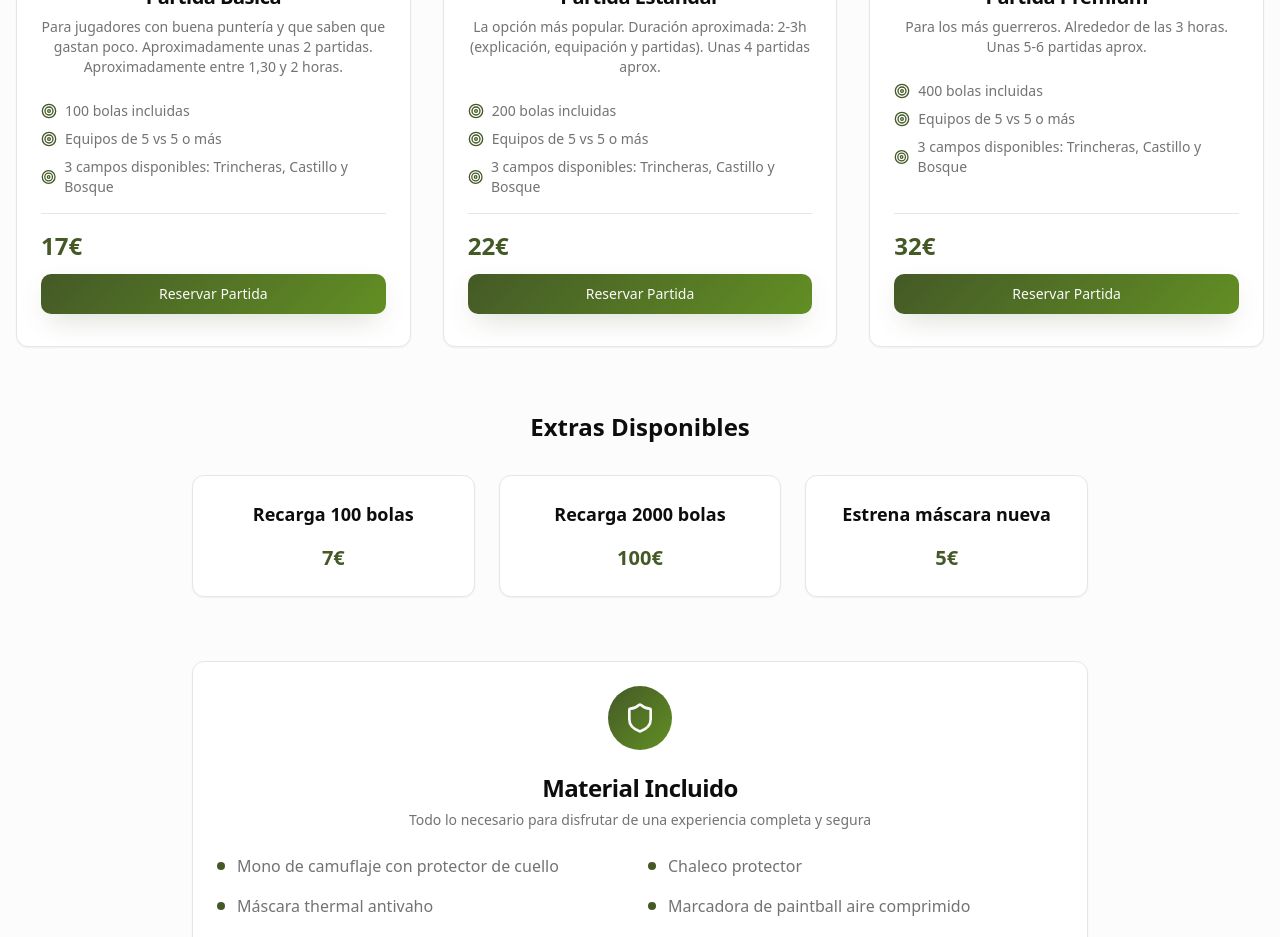
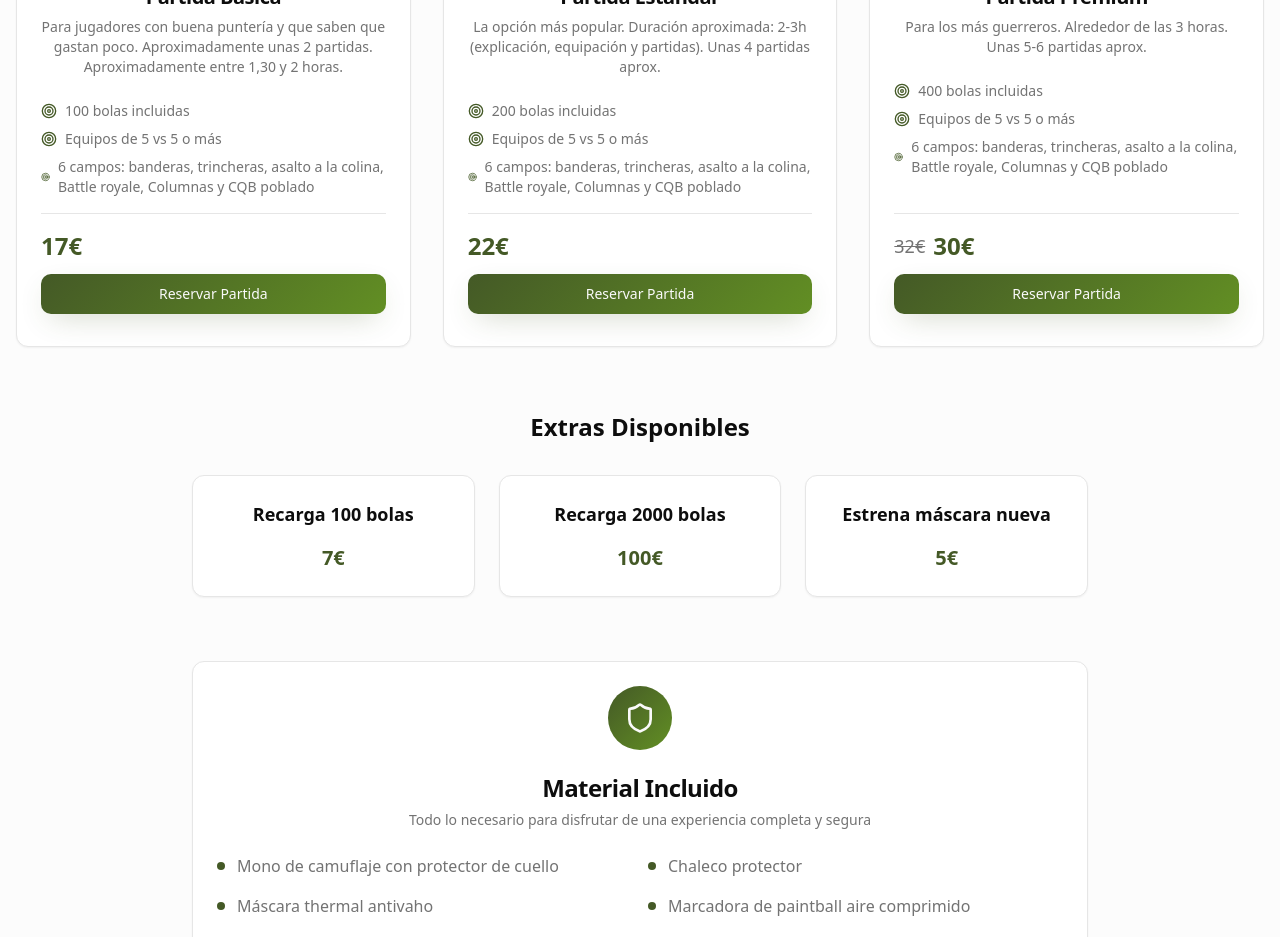
Before and after one commit to talyn-ak/pintura-extrema-web, a React (Vite) app: page / in a window 1280 px wide. Shown: the part 1200-2137 px from the top of the page. Built offline with nearby package versions, Linux system fonts and the light colour scheme.

Commit message:
Update game modes and pricing
Update the "Modalidades de Juego" section to include 6 fields: Banderas, Trincheras, Asalto a la colina, Battle royale, Columnas, and CQB poblado. Change the price of "Partida Premium" to a discounted 30€, showing the original 32€ crossed out.

```diff
--- a/src/components/Services.tsx
+++ b/src/components/Services.tsx
@@ -8,7 +8,7 @@ const Services = () => {
       icon: Users,
       title: "Partida Básica",
       description: "Para jugadores con buena puntería y que saben que gastan poco. Aproximadamente unas 2 partidas. Aproximadamente entre 1,30 y 2 horas.",
-      features: ["100 bolas incluidas", "Equipos de 5 vs 5 o más", "3 campos disponibles: Trincheras, Castillo y Bosque"],
+      features: ["100 bolas incluidas", "Equipos de 5 vs 5 o más", "6 campos: banderas, trincheras, asalto a la colina, Battle royale, Columnas y CQB poblado"],
       price: "17€",
       whatsappText: "Hola! Me interesa la Partida Básica por 17€ con 100 bolas"
     },
@@ -16,7 +16,7 @@ const Services = () => {
       icon: Target,
       title: "Partida Estándar",
       description: "La opción más popular. Duración aproximada: 2-3h (explicación, equipación y partidas). Unas 4 partidas aprox.",
-      features: ["200 bolas incluidas", "Equipos de 5 vs 5 o más", "3 campos disponibles: Trincheras, Castillo y Bosque"],
+      features: ["200 bolas incluidas", "Equipos de 5 vs 5 o más", "6 campos: banderas, trincheras, asalto a la colina, Battle royale, Columnas y CQB poblado"],
       price: "22€",
       whatsappText: "Hola! Me interesa la Partida Estándar por 22€ con 200 bolas"
     },
@@ -24,8 +24,9 @@ const Services = () => {
       icon: Plus,
       title: "Partida Premium",
       description: "Para los más guerreros. Alrededor de las 3 horas. Unas 5-6 partidas aprox. ",
-      features: ["400 bolas incluidas", "Equipos de 5 vs 5 o más", "3 campos disponibles: Trincheras, Castillo y Bosque"],
-      price: "32€",
+      features: ["400 bolas incluidas", "Equipos de 5 vs 5 o más", "6 campos: banderas, trincheras, asalto a la colina, Battle royale, Columnas y CQB poblado"],
+      price: "30€",
+      originalPrice: "32€",
       whatsappText: "Hola! Me interesa la Partida Premium por 32€ con 400 bolas"
     }
   ];
@@ -82,7 +83,16 @@ const Services = () => {
                   ))}
                 </ul>
                 <div className="pt-4 border-t mt-auto">
-                  <div className="text-2xl font-bold text-primary mb-3">{service.price}</div>
+                  <div className="mb-3">
+                    {service.originalPrice ? (
+                      <div className="flex items-center gap-2">
+                        <span className="text-lg text-muted-foreground line-through">{service.originalPrice}</span>
+                        <span className="text-2xl font-bold text-primary">{service.price}</span>
+                      </div>
+                    ) : (
+                      <div className="text-2xl font-bold text-primary">{service.price}</div>
+                    )}
+                  </div>
                   <Button
                     variant="tactical"
                     className="w-full mb-2"
```
